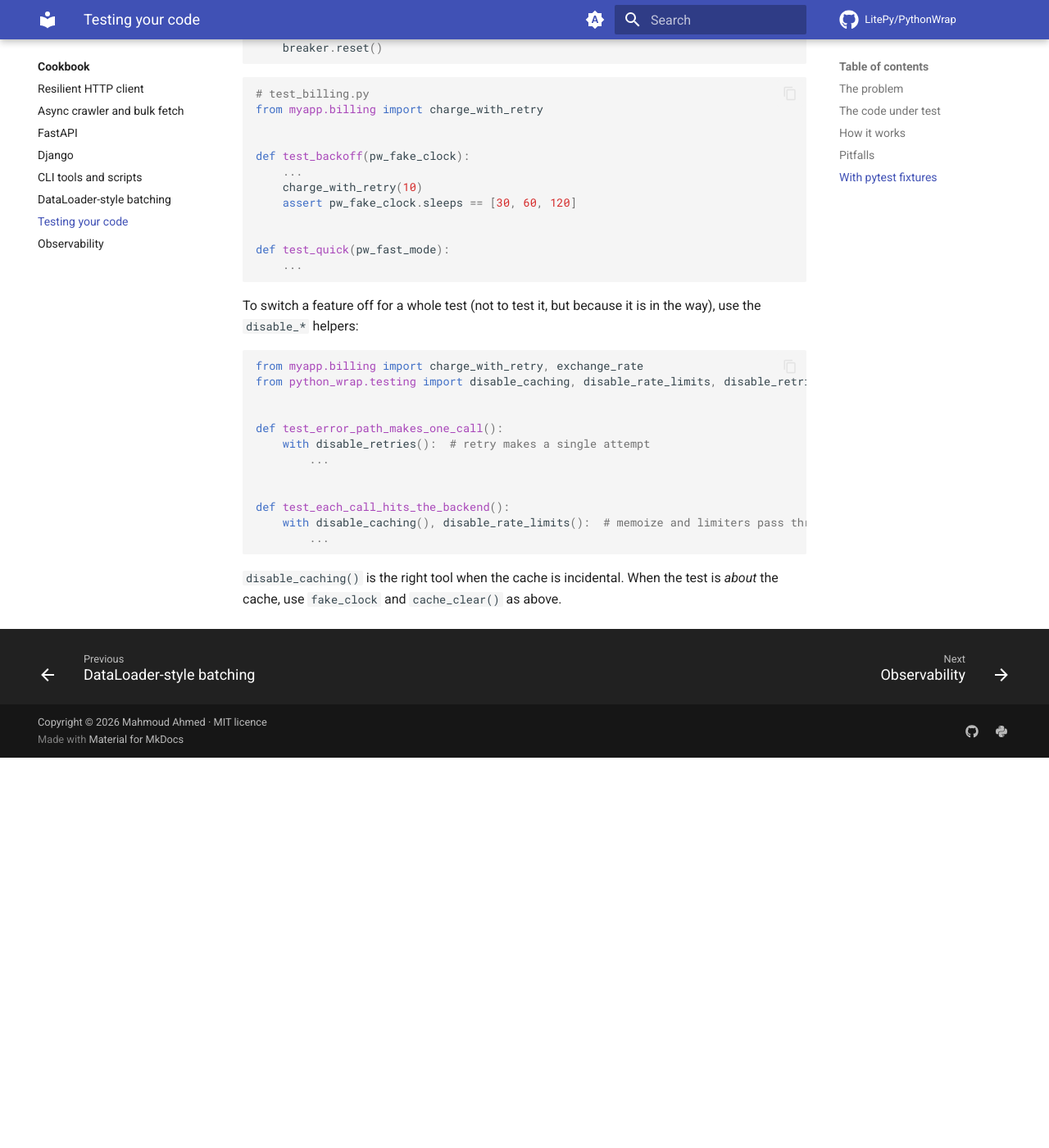
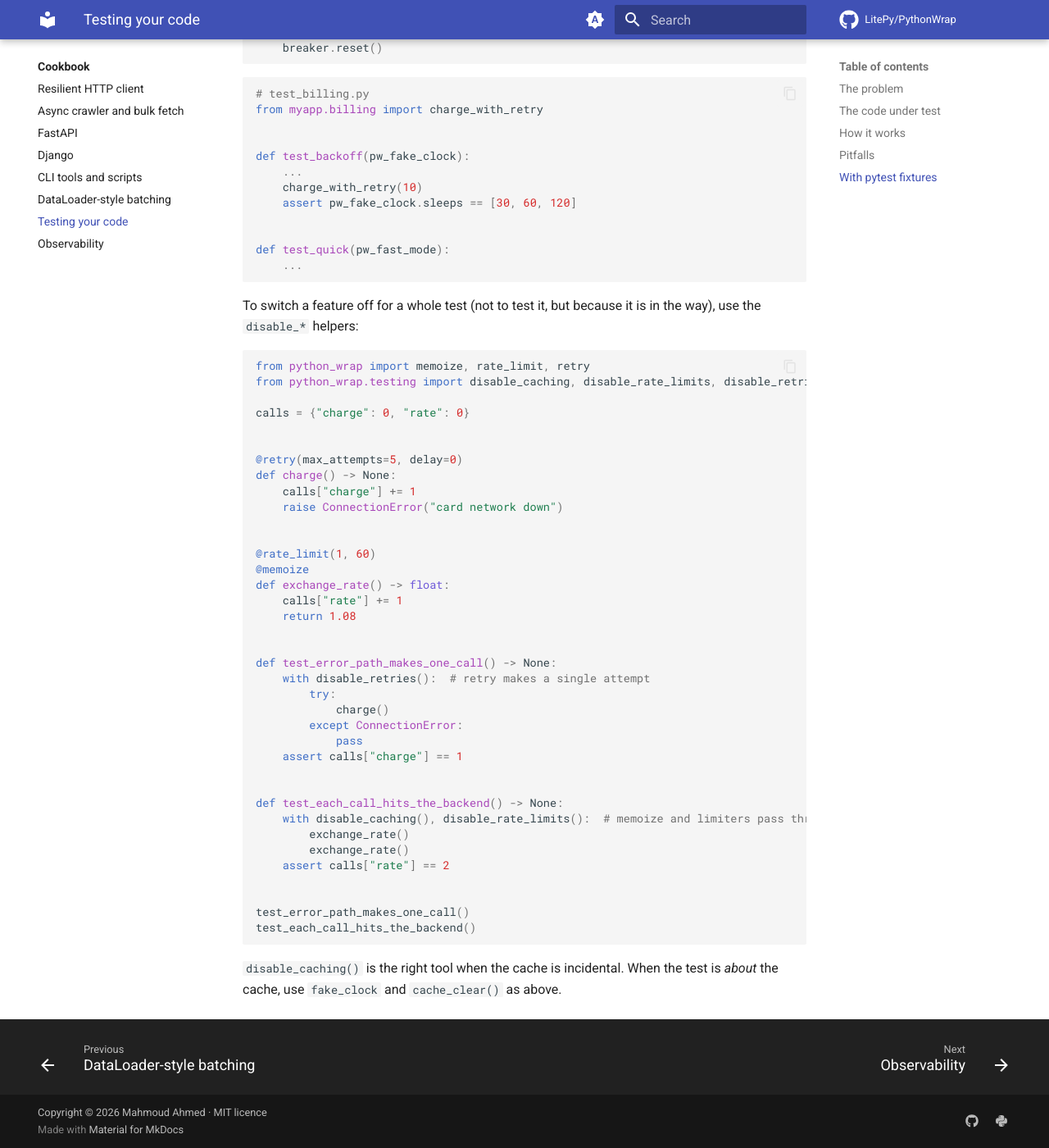
Before and after one commit to LitePy/PythonWrap, an MkDocs documentation site: the page built from docs/cookbook/testing-your-code.md, in a window 1280 px wide and 1400 px high, scrolled down 4722 px. Shown: the whole window at 82% size. Built offline with MkDocs 1.6.1 and Material for MkDocs 9.7.7, drawn with Linux system fonts in a browser that asks for light colours; comment, search, counter and statistics services are not loaded; before the commit the page ends 5646 px from its top, so only the background shows below that.

Commit message:
Export rate limiter, timeout and deadline APIs; run the cookbook overrides example

````diff
--- a/docs/cookbook/testing-your-code.md
+++ b/docs/cookbook/testing-your-code.md
@@ -202,21 +202,44 @@ def test_quick(pw_fast_mode):
 
 To switch a feature off for a whole test (not to test it, but because it is in the way), use the `disable_*` helpers:
 
-<!-- TODO(lead): the disable_* switches are not read by retry/memoize/rate_limit on this branch yet; remove the skip marker after the override wiring is merged. -->
-<!-- skip -->
 ```python
-from myapp.billing import charge_with_retry, exchange_rate
+from python_wrap import memoize, rate_limit, retry
 from python_wrap.testing import disable_caching, disable_rate_limits, disable_retries
 
-
-def test_error_path_makes_one_call():
-    with disable_retries():  # retry makes a single attempt
-        ...
+calls = {"charge": 0, "rate": 0}
 
 
-def test_each_call_hits_the_backend():
+@retry(max_attempts=5, delay=0)
+def charge() -> None:
+    calls["charge"] += 1
+    raise ConnectionError("card network down")
+
+
+@rate_limit(1, 60)
+@memoize
+def exchange_rate() -> float:
+    calls["rate"] += 1
+    return 1.08
+
+
+def test_error_path_makes_one_call() -> None:
+    with disable_retries():  # retry makes a single attempt
+        try:
+            charge()
+        except ConnectionError:
+            pass
+    assert calls["charge"] == 1
+
+
+def test_each_call_hits_the_backend() -> None:
     with disable_caching(), disable_rate_limits():  # memoize and limiters pass through
-        ...
+        exchange_rate()
+        exchange_rate()
+    assert calls["rate"] == 2
+
+
+test_error_path_makes_one_call()
+test_each_call_hits_the_backend()
 ```
 
 `disable_caching()` is the right tool when the cache is incidental. When the test is *about* the cache, use `fake_clock` and `cache_clear()` as above.
````
Also changed, not shown: src/python_wrap/__init__.py (+12 -0 lines).
